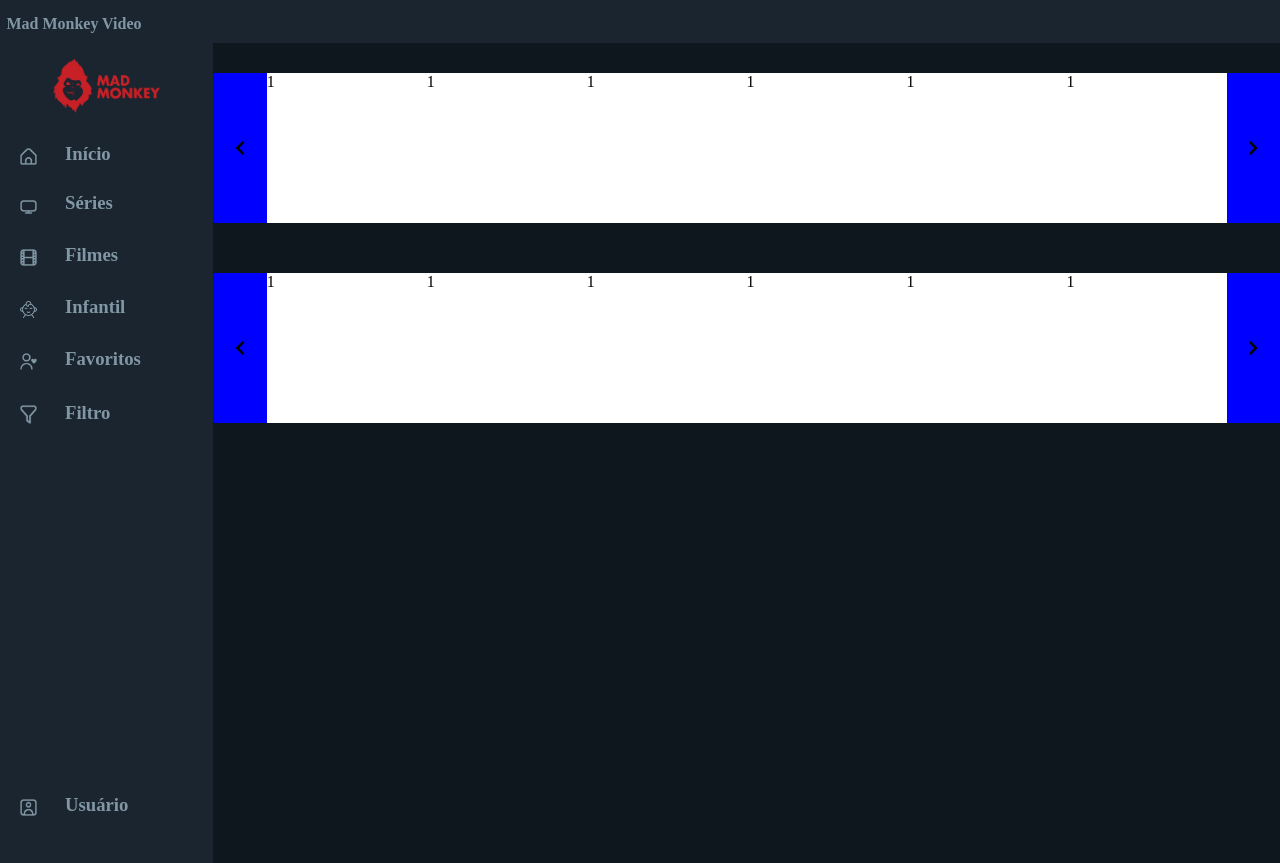
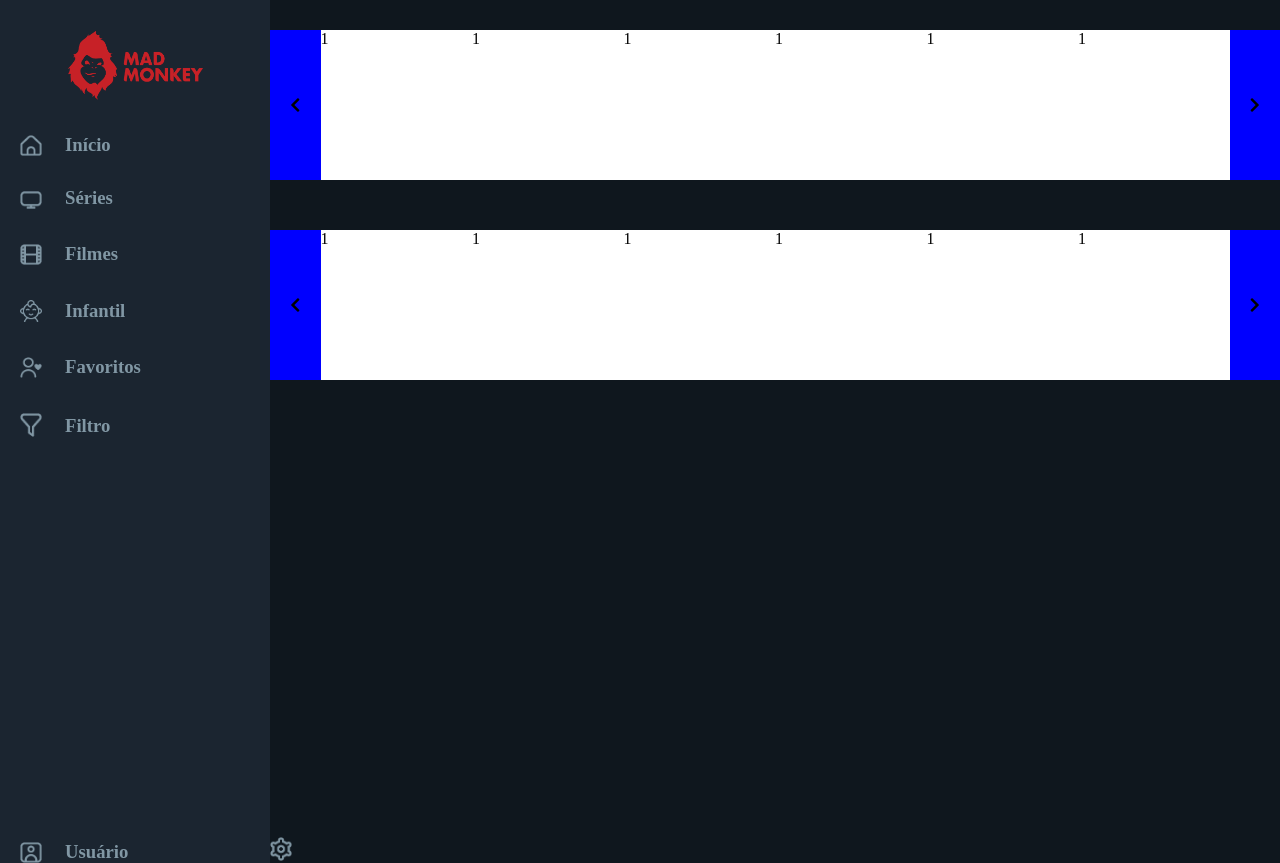
Before and after one commit to PedroMoreira87/mad-monkey, a PHP site: page /pages/menu.html in a window 1280 px wide. Run offline with PHP 8.4, Linux system fonts and the light colour scheme.

Commit message:
login-cadastro02

```diff
--- a/css/menu.css
+++ b/css/menu.css
@@ -8,24 +8,13 @@
 .container {
     display: grid;
     grid-template-columns: 1fr 5fr;
-    grid-template-rows: 5vh 95vh;
+    grid-template-rows: 100vh;
     grid-template-areas:
-            "h h"
             "a m";
 }
 
-header {
-    grid-area: h;
-    background: #1B2530;
-}
 
-.header-text-align {
-    display: flex;
-    color: #8197A4;
-    justify-content: left;
-    transform: translate(0,-10%);
-    margin-left: 0.5%;
-}
+
 
 aside {
     grid-area: a;
@@ -37,7 +26,7 @@
     display: flex;
     margin-left: auto;
     margin-right: auto;
-    margin-top: 15px;
+    margin-top: 30px;
     width: 50%;
 }
 
@@ -48,10 +37,18 @@
     width: 8%;
 }
 
-.aside-icon1{
+.aside-icon-user{
     display: flex;
     margin-left: 20px;
-    margin-top: 375px;
+    margin-top: 405px;
+    width: 8%;
+}
+
+.aside-icon-options{
+    display: flex;
+    margin-left: 270px;
+    margin-right: auto;
+    margin-top: -45px;
     width: 8%;
 }
 
--- a/pages/menu.html
+++ b/pages/menu.html
@@ -12,12 +12,6 @@
 
 <body>
     <div class="container">
-        <header>
-            <div class="header-text-align">
-                <h4>Mad Monkey Video</h4>
-            </div>
-        </header>
-
         <aside>
             <img src="../img/logo.png" class="aside-logo" alt="" >
             <img src="../img/fi-rr-home.png" class="aside-icon" alt="">
@@ -32,8 +26,9 @@
             <h3 class="aside-text">Favoritos</h3>
             <img src="../img/fi-rr-filter.png" class="aside-icon" alt="">
             <h3 class="aside-text">Filtro</h3>
-            <img src="../img/fi-rr-portrait.png" class="aside-icon1" alt="">
+            <img src="../img/fi-rr-portrait.png" class="aside-icon-user" alt="">
             <h3 class="aside-text">Usuário</h3>
+            <img src="../img/fi-rr-settings.png" class="aside-icon-options" alt="">
         </aside>
 
 
```
Also changed, not shown: img/fi-rr-settings.png (added), img/fi-rr-settings.svg (added).
